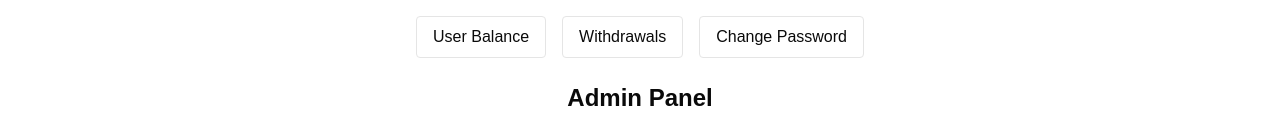
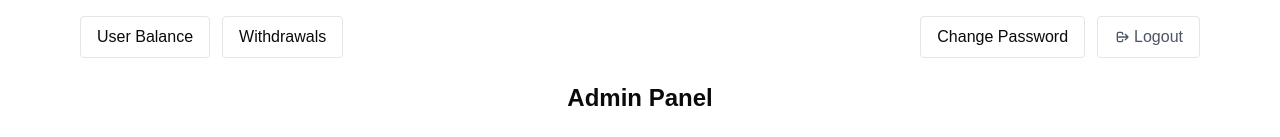
Before and after one commit to BrainNerdPro/Crypto-Betting-App, a Next.js app in the folder betting-platform/frontend/: page /admin in a window 1280 px wide. Shown: the top 137 px of the page. Built offline with nearby package versions, Linux system fonts and the light colour scheme; no server answers; sample sign-in values are in the browser's storage.

Commit message:
made logout button

```diff
--- a/betting-platform/frontend/app/admin/page.tsx
+++ b/betting-platform/frontend/app/admin/page.tsx
@@ -45,6 +45,12 @@ export default function AdminPage() {
 
   const rowsPerPage = 10;
   const router = useRouter()
+
+  const handleLogout = () => {
+    localStorage.removeItem("token");
+    router.push("/login");
+  };
+
 
   useEffect(() => {
     const token = localStorage.getItem("token");
@@ -198,11 +204,34 @@ export default function AdminPage() {
 
   return (
     <div className="max-w-6xl mx-auto p-4">
-      <div className="flex justify-center gap-4 mb-6">
-        <button onClick={() => router.push('/admin/users')} className="px-4 py-2 border rounded hover:bg-gray-100">User Balance</button>
-        <button onClick={() => router.push('/admin/withdrawals')} className="px-4 py-2 border rounded hover:bg-gray-100">Withdrawals</button>
-        <button onClick={() => setShowPasswordModal(true)} className="px-4 py-2 border rounded hover:bg-gray-100">Change Password</button>
+      <div className="flex justify-between items-center flex-wrap gap-4 mb-6">
+        {/* Left buttons */}
+        <div className="flex gap-3">
+          <button onClick={() => router.push('/admin/users')} className="px-4 py-2 border rounded hover:bg-gray-100">
+            User Balance
+          </button>
+          <button onClick={() => router.push('/admin/withdrawals')} className="px-4 py-2 border rounded hover:bg-gray-100">
+            Withdrawals
+          </button>
+        </div>
+
+        {/* Right buttons */}
+        <div className="flex gap-3">
+          <button onClick={() => setShowPasswordModal(true)} className="px-4 py-2 border rounded hover:bg-gray-100">
+            Change Password
+          </button>
+          <button
+            onClick={handleLogout}
+            className="flex items-center gap-1 px-4 py-2 border rounded hover:bg-gray-100 text-gray-600"
+          >
+            <svg xmlns="http://www.w3.org/2000/svg" className="h-4 w-4" fill="none" viewBox="0 0 24 24" stroke="currentColor">
+              <path strokeLinecap="round" strokeLinejoin="round" strokeWidth={2} d="M17 16l4-4m0 0l-4-4m4 4H7m6 4v1a2 2 0 01-2 2H7a2 2 0 01-2-2V7a2 2 0 012-2h4a2 2 0 012 2v1" />
+            </svg>
+            Logout
+          </button>
+        </div>
       </div>
+
 
       <h1 className="text-2xl font-semibold text-center mb-6">Admin Panel</h1>
 
--- a/betting-platform/frontend/app/home/page.tsx
+++ b/betting-platform/frontend/app/home/page.tsx
@@ -3,7 +3,7 @@
 import { useEffect, useState } from 'react'
 import { useRouter } from 'next/navigation'
 import io from 'socket.io-client'
-import { UserIcon, CurrencyDollarIcon, ClockIcon, ChartBarIcon, InboxIcon } from '@heroicons/react/24/outline'
+import { UserIcon, CurrencyDollarIcon, ClockIcon, ChartBarIcon, InboxIcon, ArrowRightOnRectangleIcon } from '@heroicons/react/24/outline'
 
 const socket = io(`${process.env.NEXT_PUBLIC_BACKEND_URL}`)
 
@@ -30,6 +30,12 @@ export default function HomePage() {
   const [justClosed, setJustClosed] = useState(false)
 
   const router = useRouter()
+
+  const handleLogout = () => {
+    localStorage.removeItem('username');
+    localStorage.removeItem('balance');
+    router.push('/login');
+  };
 
   const startCountdown = (cutoffISO: string) => {
     if (countdownInterval) {
@@ -186,15 +192,23 @@ export default function HomePage() {
   if (!dailyLine) {
     return (
       <div className="max-w-lg mx-auto mt-10 p-6 bg-white border border-gray-200 rounded-xl shadow-sm text-center space-y-6">
-        <div className="flex justify-between items-center text-sm text-gray-700">
+        <div className="flex justify-end items-center gap-4 mb-6 text-sm text-gray-700">
           <div className="flex items-center gap-1">
             <UserIcon className="w-5 h-5 text-gray-600" />
             <span className="font-medium">{username}</span>
           </div>
           <div className="flex items-center gap-1">
-            <CurrencyDollarIcon className="w-5 h-5 text-green-600" />
-            <span className="font-semibold">{balance} ETH</span>
+            <CurrencyDollarIcon className="w-5 h-5 text-gray-600" />
+            <span className="font-medium">{balance} ETH</span>
           </div>
+          <button
+            onClick={handleLogout}
+            title="Logout"
+            className="flex items-center gap-1 text-gray-500 hover:text-gray-600 transition"
+          >
+            <ArrowRightOnRectangleIcon className="w-5 h-5" />
+            <span className="hidden sm:inline">Logout</span>
+          </button>
         </div>
 
         <div className="flex justify-center items-center gap-2 text-gray-500 text-lg">
@@ -223,16 +237,25 @@ export default function HomePage() {
 
   return (
     <div className="max-w-2xl mx-auto p-4">
-      <div className="flex justify-between items-center mb-6 text-sm text-gray-700">
+      <div className="flex justify-end items-center gap-4 mb-6 text-sm text-gray-700">
         <div className="flex items-center gap-1">
           <UserIcon className="w-5 h-5 text-gray-600" />
           <span className="font-medium">{username}</span>
         </div>
         <div className="flex items-center gap-1">
-          <CurrencyDollarIcon className="w-5 h-5 text-green-600" />
-          <span className="font-semibold">{balance} ETH</span>
+          <CurrencyDollarIcon className="w-5 h-5 text-gray-600" />
+          <span className="font-medium">{balance} ETH</span>
         </div>
+        <button
+          onClick={handleLogout}
+          title="Logout"
+          className="flex items-center gap-1 text-gray-500 hover:text-gray-600 transition"
+        >
+          <ArrowRightOnRectangleIcon className="w-5 h-5" />
+          <span className="hidden sm:inline">Logout</span>
+        </button>
       </div>
+
 
       <div className="flex items-center gap-2 mb-4">
         <label htmlFor="odds" className="text-sm font-medium text-gray-600">Odds format:</label>
```
